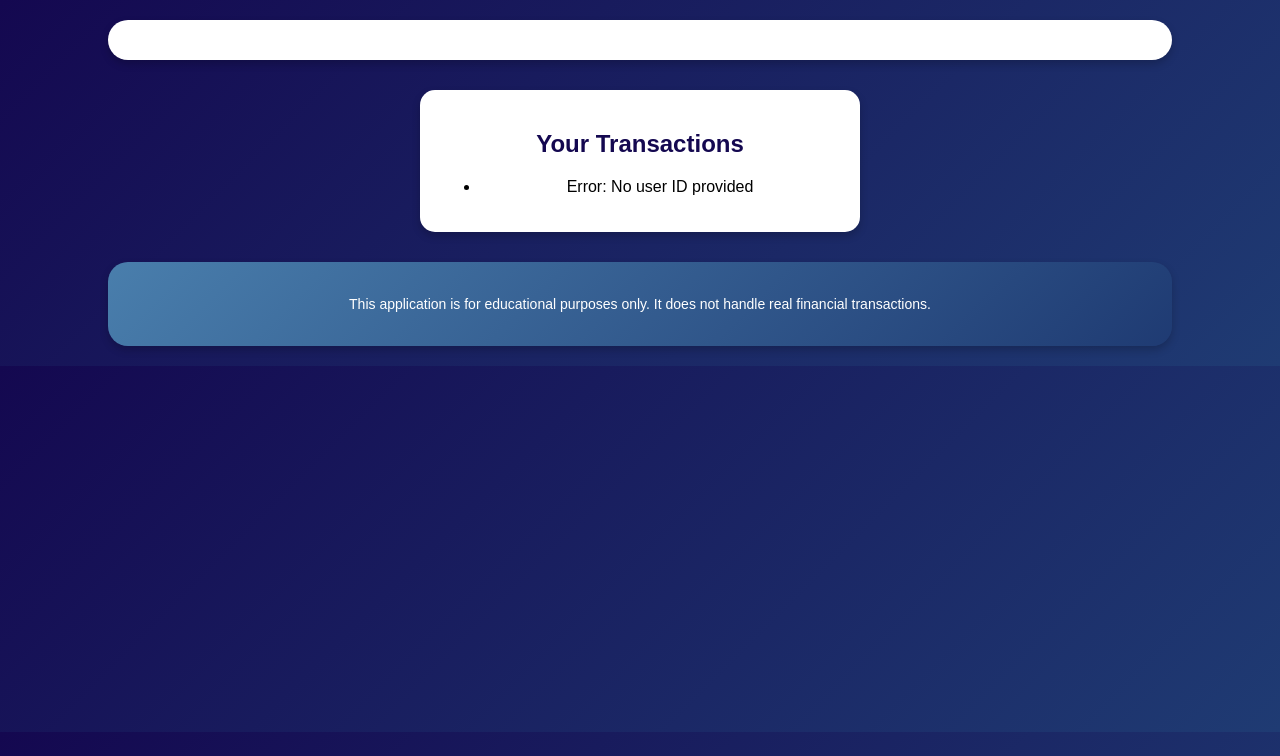
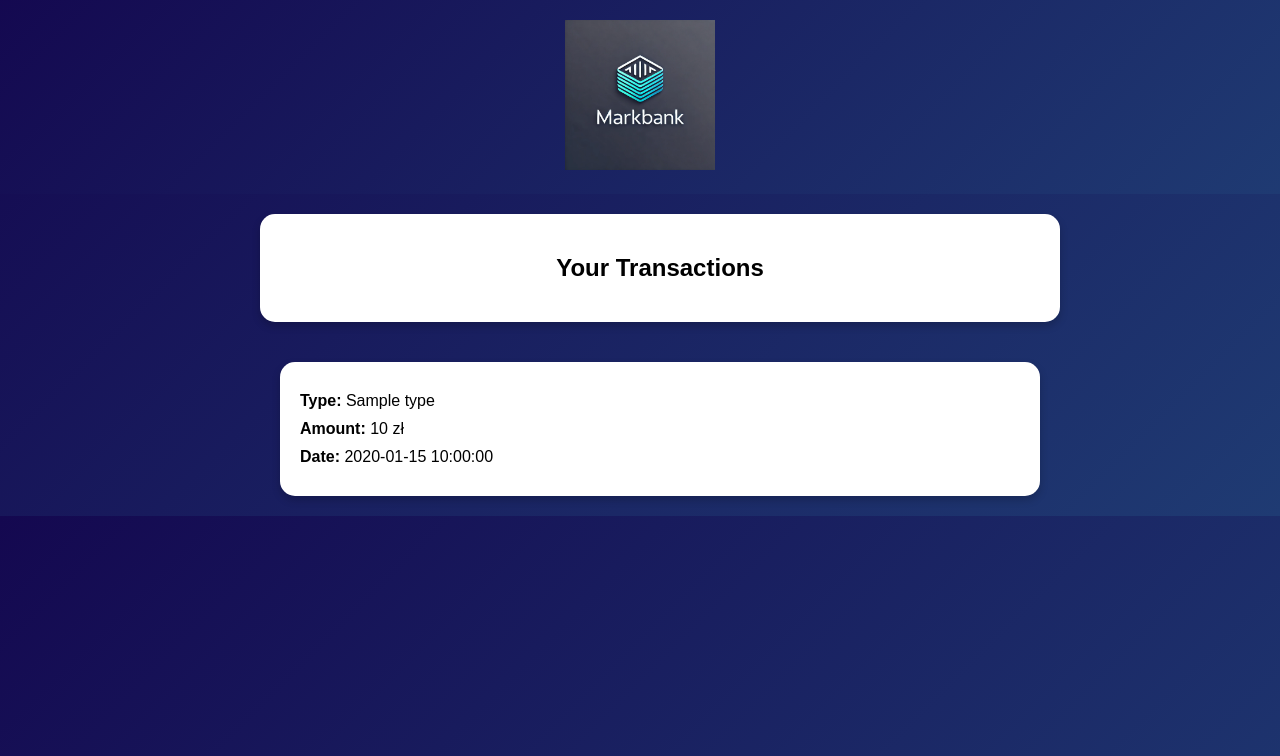
Before and after one commit to mmarkowski321/Bank, a Flask app: template app/templates/transaction_history.html in a window 1280 px wide. Shown: the top 756 px of the page. Run offline with Flask 3, Linux system fonts and the light colour scheme; the template is opened without the code that fills it: most values are stand-ins (such as "Sample title", 1, 10 or a date in 2020); some libraries are stand-ins or nearby versions.

Commit message:
Fix transaction history retrieval bug

```diff
--- a/app/static/css/styles.css
+++ b/app/static/css/styles.css
@@ -1,4 +1,3 @@
-/* General styles for the page */
 body {
     font-family: Arial, Helvetica, sans-serif;
     background: linear-gradient(135deg, #140850, #1f3b73);
@@ -9,7 +8,7 @@
     align-items: center;
 }
 
-/* Header style */
+
 #header {
     width: 100%;
     text-align: center;
@@ -24,7 +23,7 @@
     height: auto;
 }
 
-/* Title section */
+
 #title {
     width: 80%;
     margin: 20px auto;
@@ -46,7 +45,7 @@
     }
 }
 
-/* Main section styles */
+
 #main {
     display: flex;
     flex-wrap: wrap;
@@ -57,7 +56,7 @@
     margin: auto;
 }
 
-/* Container styles */
+
 .container {
     background-color: white;
     border-radius: 15px;
@@ -79,7 +78,7 @@
     color: #140850;
 }
 
-/* Form styles */
+
 .form-group {
     display: flex;
     flex-direction: column;
@@ -109,7 +108,7 @@
     box-sizing: border-box;
 }
 
-/* Password wrapper styles */
+
 .password-wrapper {
     position: relative;
     width: 100%;
@@ -128,7 +127,7 @@
     cursor: pointer;
 }
 
-/* Button styles */
+
 button {
     padding: 10px 20px;
     background-color: #497eac;
@@ -146,7 +145,7 @@
     background-color: #3a6796;
 }
 
-/* Footer styles */
+
 footer {
     width: 80%;
     margin: 20px auto;
@@ -159,7 +158,7 @@
     font-size: 14px;
 }
 
-/* Success message styles */
+
 #success-message {
     text-align: center;
     color: green;
@@ -167,7 +166,7 @@
     margin-top: 20px;
 }
 
-/* Checkmark animation styles */
+
 .checkmark-wrapper {
     width: 80px;
     height: 80px;
@@ -210,12 +209,12 @@
     }
 }
 
-/* Hidden class */
+
 .hidden {
     display: none;
 }
 
-/* Responsiveness */
+
 @media (max-width: 768px) {
     .container {
         width: 90%;
@@ -223,7 +222,181 @@
     }
 }
 
-/* Hide extra Markbank text */
+
 h1 {
     display: none;
 }
+
+.transaction-table {
+    width: 100%;
+    border-collapse: collapse;
+    margin-top: 20px;
+}
+
+.transaction-table th,
+.transaction-table td {
+    padding: 15px;
+    text-align: center;
+    color: #1f3b73;
+    border: 1px solid #ddd;
+}
+
+.transaction-table th {
+    background: linear-gradient(135deg, #497eac, #1f3b73);
+    color: white;
+    font-weight: bold;
+    text-transform: uppercase;
+}
+
+.transaction-table tr:nth-child(even) {
+    background-color: #f9f9f9;
+}
+
+.transaction-table tr:nth-child(odd) {
+    background-color: #ffffff;
+}
+
+.transaction-table tr:hover {
+    background-color: #e3e8f1;
+    cursor: pointer;
+}
+
+
+.no-transactions {
+    color: #1f3b73;
+    font-size: 1.2em;
+    text-align: center;
+    margin: 20px 0;
+}
+
+
+#main .container {
+    background-color: white;
+    border-radius: 20px;
+    padding: 20px;
+    box-shadow: 0px 4px 8px rgba(0, 0, 0, 0.2);
+    max-width: 800px;
+    margin: 0 auto;
+}
+
+#title h2 {
+    color: #140850;
+    margin-bottom: 20px;
+    text-align: center;
+}
+
+
+body {
+    font-family: Arial, Helvetica, sans-serif;
+    background: linear-gradient(135deg, #140850, #1f3b73);
+    color: white;
+    margin: 0;
+    display: flex;
+    flex-direction: column;
+    align-items: center;
+}
+
+
+#header {
+    width: 100%;
+    text-align: center;
+    padding: 20px;
+    background: linear-gradient(135deg, #140850, #1f3b73);
+    color: white;
+}
+
+
+#main {
+    display: flex;
+    flex-direction: column;
+    align-items: center;
+    width: 100%;
+    max-width: 800px;
+    padding: 20px;
+    box-sizing: border-box;
+}
+
+
+#main h2 {
+    color: black;
+    margin-bottom: 20px;
+}
+
+
+.transaction-container {
+    display: flex;
+    flex-direction: column;
+    gap: 20px;
+    width: 100%;
+}
+
+
+.transaction-card {
+    background-color: white;
+    color: black;
+    border-radius: 15px;
+    padding: 20px;
+    box-shadow: 0px 4px 8px rgba(0, 0, 0, 0.2);
+    transition: transform 0.3s, box-shadow 0.3s;
+}
+
+.transaction-card:hover {
+    transform: translateY(-5px);
+    box-shadow: 0px 8px 16px rgba(0, 0, 0, 0.4);
+}
+
+
+.transaction-card p {
+    margin: 10px 0;
+    font-size: 16px;
+}
+
+
+@media (max-width: 768px) {
+    .transaction-card {
+        width: 100%;
+        margin: 0 auto;
+    }
+}
+
+.title-card {
+    background-color: white;
+    border-radius: 15px;
+    padding: 20px;
+    margin-bottom: 20px;
+    box-shadow: 0px 4px 8px rgba(0, 0, 0, 0.2);
+    text-align: center;
+    color: black;
+    max-width: 800px;
+    width: 100%;
+}
+
+
+.transaction-container {
+    display: flex;
+    flex-direction: column;
+    gap: 20px;
+    width: 100%;
+    max-width: 800px;
+    margin: 0 auto;
+}
+
+
+.transaction-card {
+    background-color: white;
+    border-radius: 15px;
+    padding: 20px;
+    box-shadow: 0px 4px 8px rgba(0, 0, 0, 0.2);
+    color: black;
+    text-align: left;
+}
+
+#country_code {
+    border: 1px solid #ddd;
+    border-radius: 5px;
+    padding: 10px;
+    font-size: 16px;
+    background-color: #f9f9f9;
+    color: #333;
+    margin-right: 10px;
+}
--- a/app/static/js/transaction_history.js
+++ b/app/static/js/transaction_history.js
@@ -1,9 +1,12 @@
 async function fetchTransactionHistory() {
     const userId = new URLSearchParams(window.location.search).get('user_id');
+    const transactionList = document.getElementById('transaction_history');
+
     if (!userId) {
-        document.getElementById('transaction_history').innerHTML = "<li>Error: No user ID provided</li>";
+        transactionList.innerHTML = "<li>Error: No user ID provided</li>";
         return;
     }
+
     try {
         const response = await fetch(`/transactions/${userId}`);
         if (!response.ok) {
@@ -11,8 +14,7 @@
         }
 
         const transactions = await response.json();
-        const transactionList = document.getElementById('transaction_history');
-        transactionList.innerHTML = "";  // Wyczyść poprzednie wpisy
+        transactionList.innerHTML = "";
 
         if (transactions.length > 0) {
             transactions.forEach(transaction => {
@@ -24,9 +26,9 @@
             transactionList.innerHTML = "<li>No transactions found.</li>";
         }
     } catch (error) {
-        document.getElementById('transaction_history').innerHTML = `<li>Error: ${error.message}</li>`;
+        transactionList.innerHTML = `<li>Error: ${error.message}</li>`;
     }
 }
 
-// Automatyczne załadowanie historii transakcji po otwarciu strony
+
 window.onload = fetchTransactionHistory;
--- a/app/templates/dashboard.html
+++ b/app/templates/dashboard.html
@@ -9,9 +9,6 @@
     </head>
     <body>
     {% include 'header.html' %}
-        <div id="title">
-            <h1>Welcome to Markbank</h1>
-        </div>
 
         <div id="main">
             <div class="container balance-section">
--- a/app/templates/index.html
+++ b/app/templates/index.html
@@ -11,9 +11,6 @@
 <body>
     {% include 'header.html' %}
 
-    <div id="title">
-        <h1>Markbank</h1>
-    </div>
 
     <div id="main">
         <div class="container" id="sign_in">
--- a/app/templates/profile.html
+++ b/app/templates/profile.html
@@ -9,9 +9,7 @@
     <script src="{{ url_for('static', filename='js/app.js') }}"></script>
 </head>
 <body>
-    <div id="title">
-        <h1>Profile Settings</h1>
-    </div>
+    {% include 'header.html' %}
     <div id="main">
         <div class="container">
             <h2>Change Password</h2>
--- a/app/templates/transaction_history.html
+++ b/app/templates/transaction_history.html
@@ -3,26 +3,24 @@
 <head>
     <meta charset="UTF-8">
     <meta name="viewport" content="width=device-width, initial-scale=1.0">
-    <title>Transaction History - Markbank</title>
+    <title>Transaction History</title>
     <link rel="stylesheet" href="{{ url_for('static', filename='css/styles.css') }}">
-    <script src="{{ url_for('static', filename='js/transaction_history.js') }}" defer></script>
 </head>
 <body>
-    <div id="title">
-        <h1>Transaction History</h1>
-    </div>
-
+    {% include 'header.html' %}
     <div id="main">
-        <div class="container">
+        <div class="title-card">
             <h2>Your Transactions</h2>
-            <ul id="transaction_history">
-                <li>Loading transaction history...</li>
-            </ul>
+        </div>
+        <div class="transaction-container">
+            {% for transaction in transactions %}
+            <div class="transaction-card">
+                <p><strong>Type:</strong> {{ transaction.type }}</p>
+                <p><strong>Amount:</strong> {{ transaction.amount }} zł</p>
+                <p><strong>Date:</strong> {{ transaction.date }}</p>
+            </div>
+            {% endfor %}
         </div>
     </div>
-
-    <footer>
-        <p>This application is for educational purposes only. It does not handle real financial transactions.</p>
-    </footer>
 </body>
 </html>
```
Also changed, not shown: app/models.py (+0 -8 lines), app/routes.py (+16 -9 lines), app/static/js/app.js (+45 -25 lines), app/templates/register.html (+5 -5 lines), database.py (+21 -28 lines).
